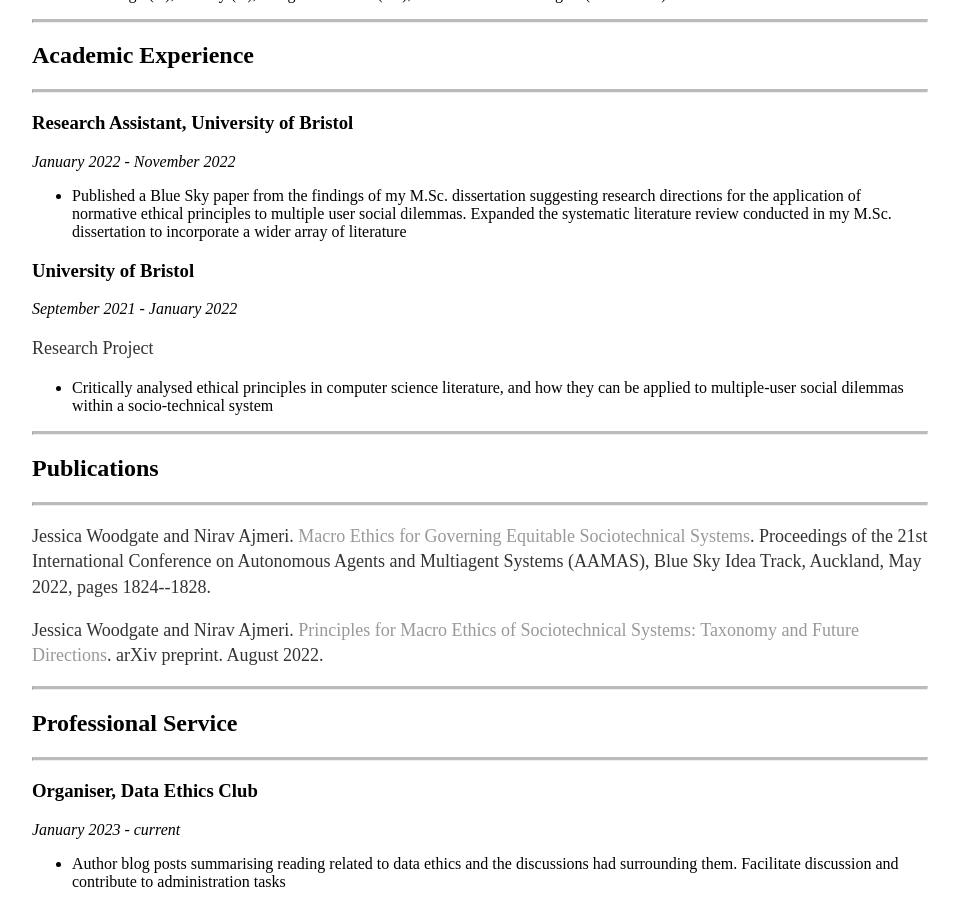
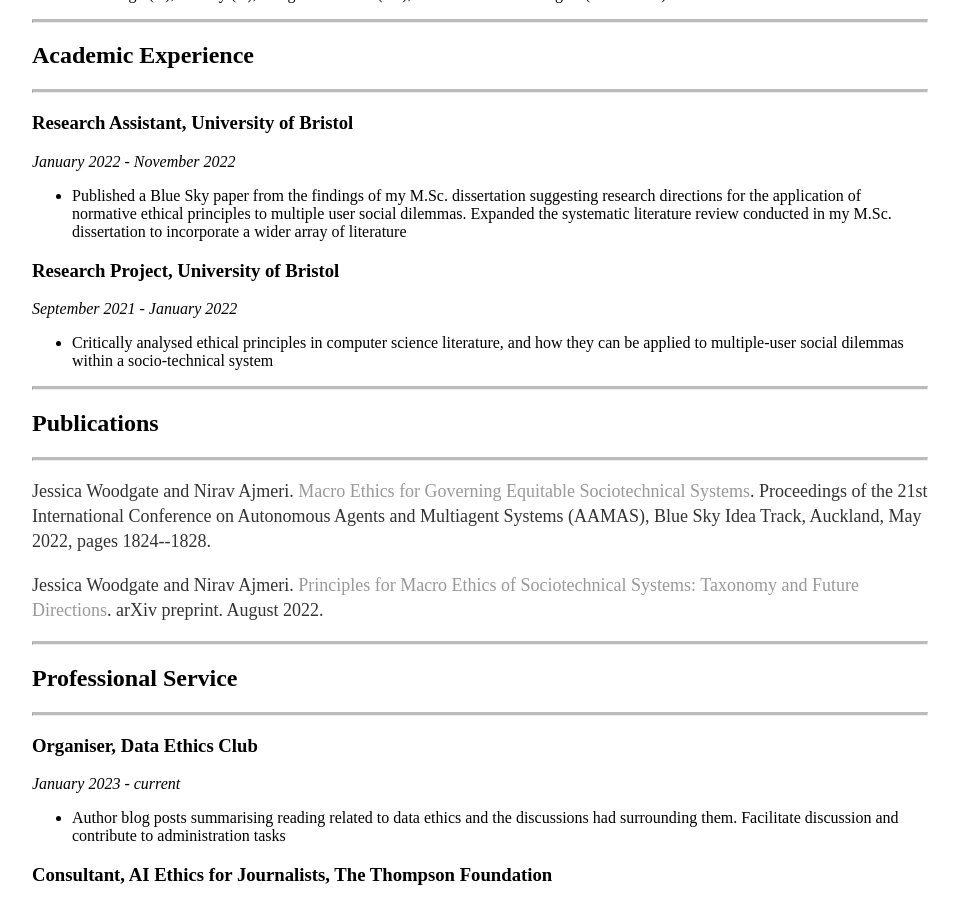
Before and after one commit to jessica-woodgate/jessica-woodgate.github.io, a Jekyll site: the page built from docs/cv/index.html, in a window 1280 px wide and 900 px high, scrolled down 1291 px. Shown: the whole window, without its empty margins (160-1119 px from the left). Built offline with Jekyll 4.4.1, drawn with Linux system fonts in a browser that asks for light colours.

Commit message:
centre, fixes

```diff
--- a/docs/cv/index.html
+++ b/docs/cv/index.html
@@ -12,7 +12,7 @@
 					United Kingdom<br>
 					<span class="obfuscate">yp19484@bristol.ac.uk</span>
 					</address>
-					<p>
+					<p style="text-align: center">
 						Current Computer Science Ph.D. student at the University of Bristol. Passionate about the impact of technology on society, I believe research is the best way to make meaningful contributions to this area. My research interests are in AI Ethics and Normative Multiagent Systems, specifically how ethical principles can be applied to reasoning capacities used to resolve multiple-user social dilemmas that occur in  Sociotechnical Systems (STS) in satisfactory ways.</p>
 
 					<hr class="solid">
@@ -68,9 +68,8 @@
 						<li>Published a Blue Sky paper from the findings of my M.Sc. dissertation suggesting research directions for the application of normative ethical principles to multiple user social dilemmas. Expanded the systematic literature review conducted in my M.Sc. dissertation to incorporate a wider array of literature</li>
 					</ul>
 
-					<h3>University of Bristol</h3>
+					<h3>Research Project, University of Bristol</h3>
 					<i>September 2021 - January 2022</i>
-					<p>Research Project</p>
 					<ul>
 						<li>Critically analysed ethical principles in computer science literature, and how they can be applied to multiple-user social dilemmas within a socio-technical system</li>
 					</ul>
```
